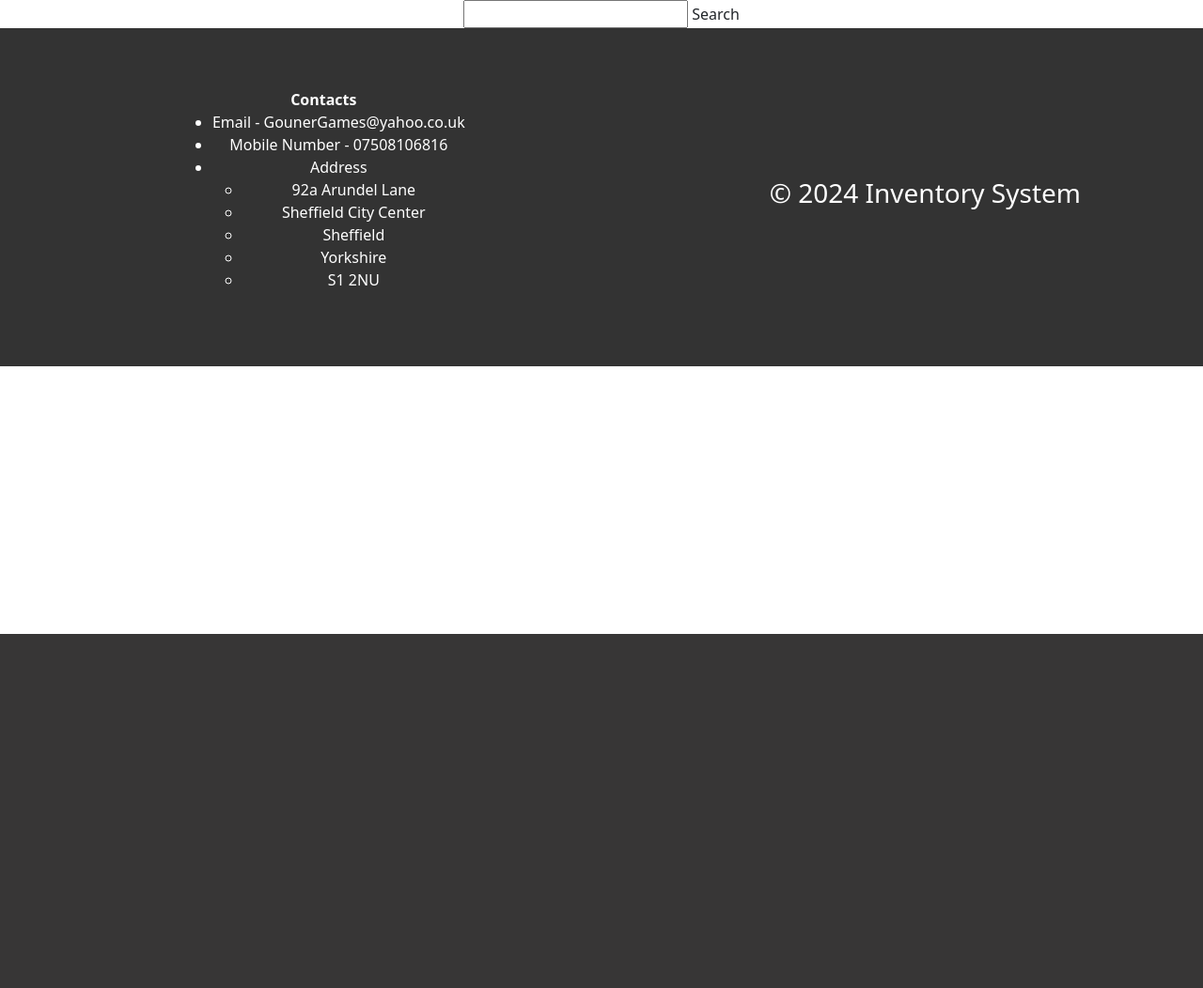
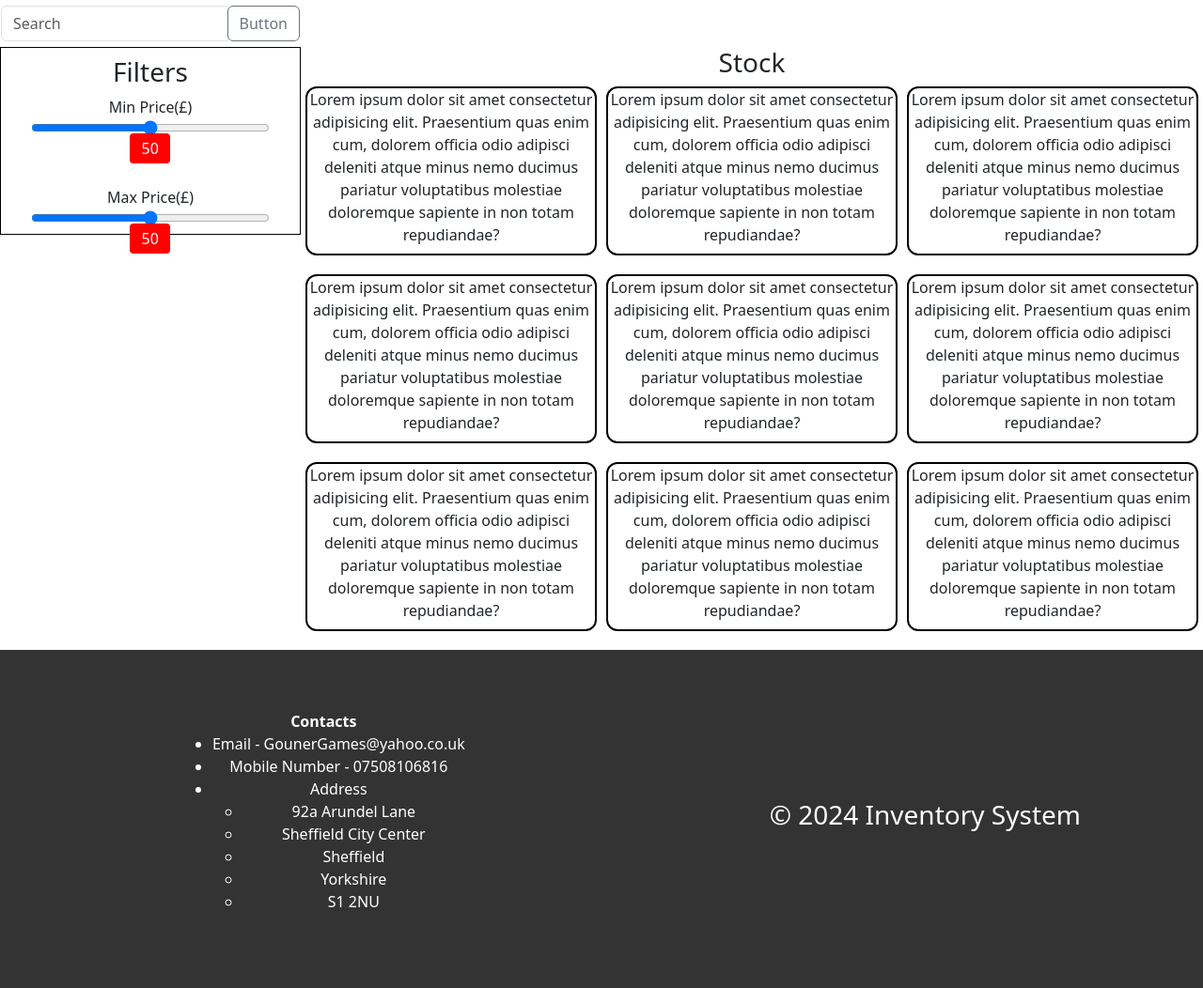
Before and after one commit to ScottForster400/Inventory-Managment-System, a PHP site: page / in a window 1280 px wide. Shown: the part 125-1177 px from the top of the page at 94% size. Before the commit the page ends 800 px from the top, so only its background shows below. Run offline with PHP 8.4, Linux system fonts and the light colour scheme; data comes from the database, SQL or seed files in the repository; data that the repository does not hold is empty.

Commit message:
Sidebar sliders added

```diff
--- a/css/desktop.css
+++ b/css/desktop.css
@@ -1,3 +1,4 @@
+/* Nav */
 .logo{
     width: 100px;
     height: 100px;
@@ -79,9 +80,6 @@ nav #page-links{
     align-items: flex-end;
 }
 
-
-
-
 #page-links a{
     text-decoration: none;
     color: white;
@@ -101,6 +99,80 @@ nav #page-links{
 
 }
 
+/* Main Page */
+.main-page{
+    display: flex;
+    flex-direction: row;
+    padding-top:50px;
+}
+.side-bar{
+    display: flex;
+    flex-direction: column;
+    justify-content: center;
+    align-items: center;
+    height: 200px;
+    flex: 25%;
+    border: black 1px solid;
+}
+.games-display{
+    display: flex;
+    flex-direction: column;
+    justify-content: center;
+    align-items: center;
+    flex: 75%;
+}
+.games-row{
+    display: flex;
+    flex-direction: row;
+    width: 100%;
+    min-height: 200px;
+    padding-bottom: 20px;
+}
+.game{
+    display:flex;
+    justify-content: center;
+    align-content: center;
+    flex-direction: row;
+    flex: 33%;
+    border: black solid 2px;
+    border-radius: 12px;
+    margin: 0px 5px 0px 5px;
+}
+
+.bubble {
+    background: red;
+    color: white;
+    padding: 4px 12px;
+    position: absolute;
+    border-radius: 4px;
+    left: 50%;
+    transform: translate(-52%,50%);
+  }
+  .bubble::after {
+    content: "";
+    position: absolute;
+    width: 2px;
+    height: 2px;
+    background: red;
+    top: -1px;
+    left: 50%;
+  }
+  .range-wrap {
+    position: relative;
+    margin: 0 auto 3rem;
+    width: 80%;
+  }
+  .range {
+    width: 100%;
+  }
+
+
+
+
+
+
+/* footer */
+
 .footer {
     background-color: #333;
     color: #ffffff;
--- a/css/mobile.css
+++ b/css/mobile.css
@@ -3,6 +3,8 @@ body{
     height: auto;
     text-align: center;
 }
+
+/* Nav */
 .logo{
     flex: 25%;
     display: flex;
--- a/index.php
+++ b/index.php
@@ -11,22 +11,66 @@
 </head>
 <body>
     <?php include("includes/nav-include.php");?>
-    <main>
+    <main class="main-page">
         <section class="side-bar">
             <form action="">
                 <div class="search-bar">
-                    <input type="text" id="search" type="search" class="search-bar">
-                    <label for="search">Search</label>
+                    <div class="input-group mb-3">
+                        <input type="text" class="form-control" placeholder="Search" aria-label="Search" aria-describedby="Searchbar">
+                        <div class="input-group-append">
+                            <button class="btn btn-outline-secondary" type="button">Button</button>
+                        </div>
+                    </div>
                 </div>
                 <div class="filters">
-
+                    <h3>Filters</h3>
+                    <!-- used https://css-tricks.com/value-bubbles-for-range-inputs/ for sliders -->
+                    <div class="range-wrap">
+                        <label for="min-price">Min Price(£)</label>
+                        <input type="range" class="range" id="min-price">
+                        <output class="bubble"></output>
+                    </div>
+                    <div class="range-wrap">
+                        <label for="min-price">Max Price(£)</label>
+                        <input type="range" class="range" id="min-price">
+                        <output class="bubble"></output>
+                    </div>
                 </div>
             </form>
         </section>
         <section class="games-display">
+            <h3>Stock</h3>
             <div class="games-row">
                 <div class="game">
-
+                    Lorem ipsum dolor sit amet consectetur adipisicing elit. Praesentium quas enim cum, dolorem officia odio adipisci deleniti atque minus nemo ducimus pariatur voluptatibus molestiae doloremque sapiente in non totam repudiandae?
+                </div>
+                <div class="game">
+                    Lorem ipsum dolor sit amet consectetur adipisicing elit. Praesentium quas enim cum, dolorem officia odio adipisci deleniti atque minus nemo ducimus pariatur voluptatibus molestiae doloremque sapiente in non totam repudiandae?
+                </div>
+                <div class="game">
+                    Lorem ipsum dolor sit amet consectetur adipisicing elit. Praesentium quas enim cum, dolorem officia odio adipisci deleniti atque minus nemo ducimus pariatur voluptatibus molestiae doloremque sapiente in non totam repudiandae?
+                </div>
+            </div>
+            <div class="games-row">
+                <div class="game">
+                    Lorem ipsum dolor sit amet consectetur adipisicing elit. Praesentium quas enim cum, dolorem officia odio adipisci deleniti atque minus nemo ducimus pariatur voluptatibus molestiae doloremque sapiente in non totam repudiandae?
+                </div>
+                <div class="game">
+                    Lorem ipsum dolor sit amet consectetur adipisicing elit. Praesentium quas enim cum, dolorem officia odio adipisci deleniti atque minus nemo ducimus pariatur voluptatibus molestiae doloremque sapiente in non totam repudiandae?
+                </div>
+                <div class="game">
+                    Lorem ipsum dolor sit amet consectetur adipisicing elit. Praesentium quas enim cum, dolorem officia odio adipisci deleniti atque minus nemo ducimus pariatur voluptatibus molestiae doloremque sapiente in non totam repudiandae?
+                </div>
+            </div>
+            <div class="games-row">
+                <div class="game">
+                    Lorem ipsum dolor sit amet consectetur adipisicing elit. Praesentium quas enim cum, dolorem officia odio adipisci deleniti atque minus nemo ducimus pariatur voluptatibus molestiae doloremque sapiente in non totam repudiandae?
+                </div>
+                <div class="game">
+                    Lorem ipsum dolor sit amet consectetur adipisicing elit. Praesentium quas enim cum, dolorem officia odio adipisci deleniti atque minus nemo ducimus pariatur voluptatibus molestiae doloremque sapiente in non totam repudiandae?
+                </div>
+                <div class="game">
+                    Lorem ipsum dolor sit amet consectetur adipisicing elit. Praesentium quas enim cum, dolorem officia odio adipisci deleniti atque minus nemo ducimus pariatur voluptatibus molestiae doloremque sapiente in non totam repudiandae?
                 </div>
             </div>
         </section>
--- a/js/main.js
+++ b/js/main.js
@@ -2,3 +2,25 @@ function burgerMenu() {
     var offScreenMenu = document.querySelector('.offscreen-menu');
     offScreenMenu.classList.toggle('active');
   };
+
+  const allRanges = document.querySelectorAll(".range-wrap");
+allRanges.forEach(wrap => {
+  const range = wrap.querySelector(".range");
+  const bubble = wrap.querySelector(".bubble");
+
+  range.addEventListener("input", () => {
+    setBubble(range, bubble);
+  });
+  setBubble(range, bubble);
+});
+
+function setBubble(range, bubble) {
+  const val = range.value;
+  const min = range.min ? range.min : 0;
+  const max = range.max ? range.max : 100;
+  const newVal = Number(((val - min) * 100) / (max - min));
+  bubble.innerHTML = val;
+
+  // Sorta magic numbers based on size of the native UI thumb
+  bubble.style.left = `calc(${newVal}% + (${8 - newVal * 0.15}px))`;
+}
```
